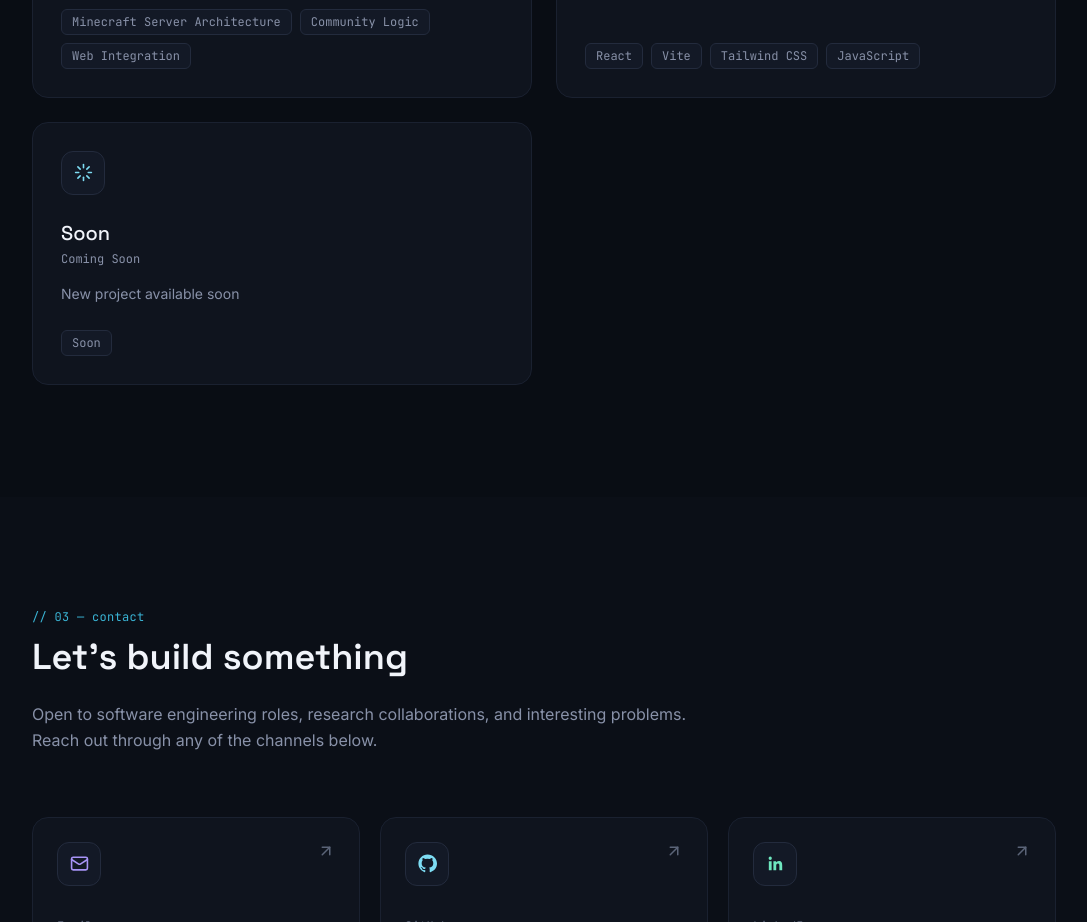
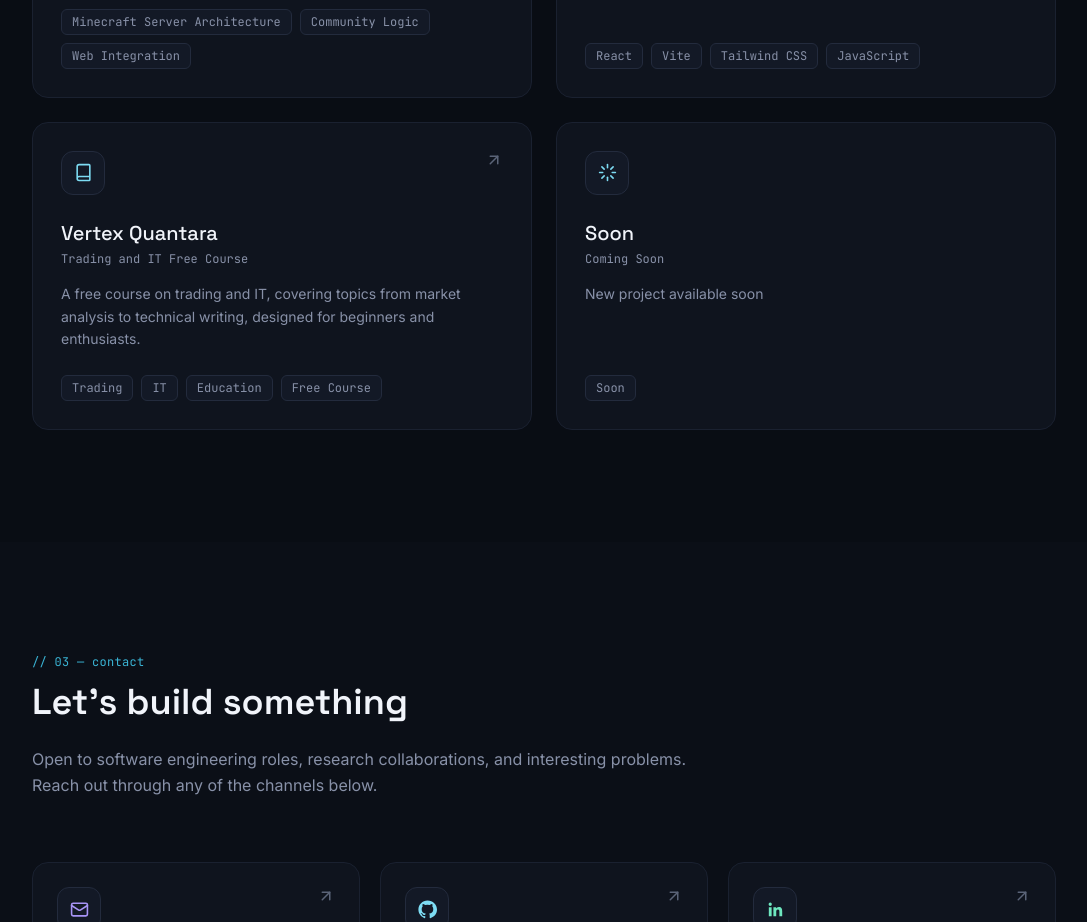
Before and after one commit to keijimtjong/Portfolio-Website, a React (Vite) app: page / in a window 1280 px wide. Shown: the part 2260-3182 px from the top of the page, without its empty margins (96-1183 px from the left). Built offline with nearby package versions, Linux system fonts and the light colour scheme.

Commit message:
feat: add new project entry in Projects.jsx

```diff
--- a/src/components/Projects.jsx
+++ b/src/components/Projects.jsx
@@ -1,4 +1,4 @@
-import { ArrowUpRight, Server, LayoutTemplate, Loader } from "lucide-react";
+import { ArrowUpRight, Server, LayoutTemplate, Loader, Book } from "lucide-react";
 
 const PROJECTS = [
   {
@@ -17,6 +17,15 @@ const PROJECTS = [
     desc: "A responsive digital hub tracking my development footprint, built with modern frontend build tools.",
     tags: ["React", "Vite", "Tailwind CSS", "JavaScript"],
     link: null,
+    accent: "cyan",
+  },
+  {
+    icon: Book,
+    title: "Vertex Quantara",
+    subtitle: "Trading and IT Free Course",
+    desc: "A free course on trading and IT, covering topics from market analysis to technical writing, designed for beginners and enthusiasts.",
+    tags: ["Trading", "IT", "Education", "Free Course"],
+    link: "https://discord.gg/FbHabphWXD",
     accent: "cyan",
   },
   {
```
